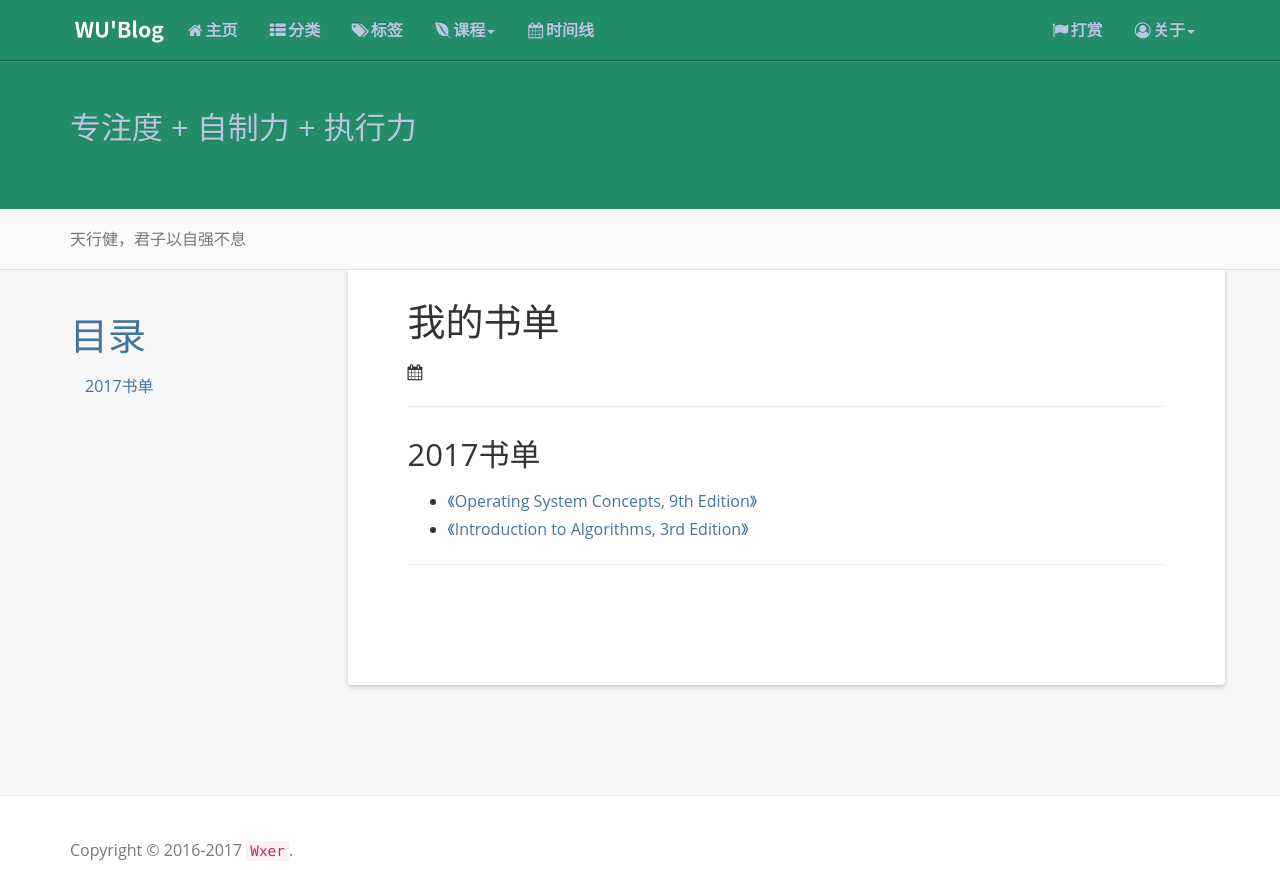
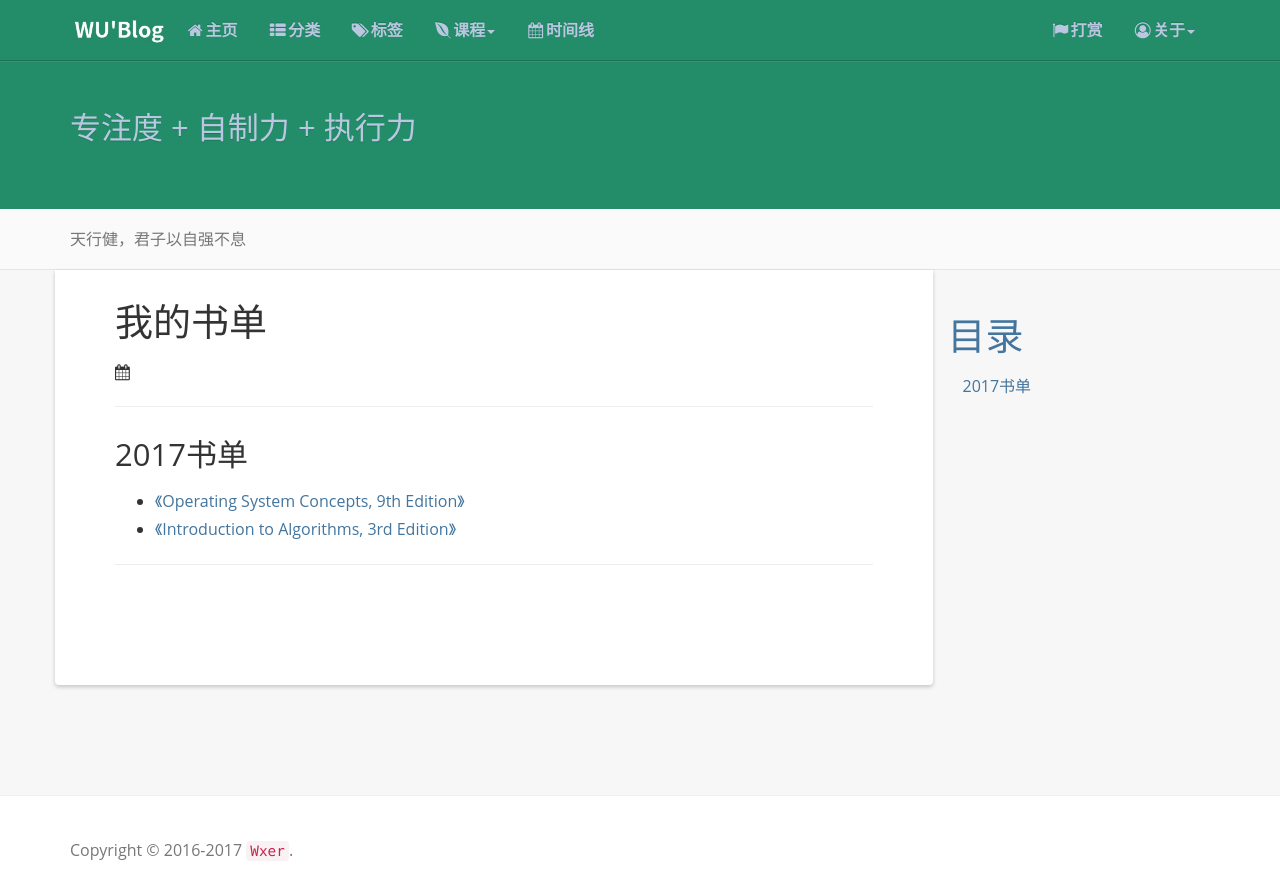
Before and after one commit to 13324077/13324077.github.io, a Jekyll site: the page built from books/book.md, in a window 1280 px wide and 1224 px high, cut to the strip 0-870 px from the top of the window. Built offline with Jekyll 4.4.1, drawn with Linux system fonts in a browser that asks for light colours; nearby versions of some CDN libraries; comment, search, counter and statistics services are not loaded.

Commit message:
add the toc position and add the wik

```diff
--- a/_includes/header.html
+++ b/_includes/header.html
@@ -89,8 +89,10 @@
             <li><a rel="nofollow" target="_blank" href="{{site.github}}"><i class="fa fa-github fa-fw"></i>Github</a></li>
             <li class="divider"></li>
             <li><a rel="nofollow" target="_blank" href="{{site.resume_site}}"><i class="fa fa-user fa-fw"></i>关于作者</a></li>
-            <li><a rel="nofollow" href="{{ '/books' | prepend: site.baseurl }}"><i class="fa fa-book fa-fw"></i>我的书单</a></li>
+            <li><a rel="nofollow" href="{{ '/books/book' | prepend: site.baseurl }}"><i class="fa fa-book fa-fw"></i>我的书单</a></li>
             <li><a rel="nofollow" href="{{ '/reference' | prepend: site.baseurl }}"><i class="fa fa-list-ul fa-fw"></i>推荐博客</a></li>
+            <li class="divider"></li>
+            <li><a href="{{ '/wiki/wiki' | prepend: site.baseurl }}"><i class="fa fa-wikipedia-w fa-fw"></i>常用记录</a></li>
             <li class="divider"></li>
             <li><a href="{{ '/feed.xml' | prepend: site.baseurl }}"><i class="fa fa-rss-square fa-fw"></i>RSS订阅</a></li>
           </ul>
--- a/_layouts/post.html
+++ b/_layouts/post.html
@@ -3,12 +3,6 @@ layout: default
 ---
 <div class="container docs-container">
   <div class="row">
-    <div class="col-md-3">
-      <div class="sidebar hidden-print" role="complementary">
-        {% include lefttree.html %}
-        {% include toc.html %}
-      </div>
-    </div>
     <div class="col-md-9" role="main" id="page_top">
       <div class="panel docs-content">
         <div class="wrapper">
@@ -49,12 +43,12 @@ layout: default
             <ul class="pager">
                 {% if page.previous.url %}
                 <li class="previous">
-                   <a href="{{page.previous.url}}">←{{page.previous.title}}<span class="label label-primary">Older</span></a>
+                   <a href="{{page.previous.url}}">←{{page.previous.title}}<span class="label label-primary">Prev</span></a>
                 </li>
                 {% endif %}
                 {% if page.next.url %}
                 <li class="next">
-                	<a href="{{page.next.url}}">{{page.next.title}}<span class="label label-primary">Newer</span>→</a>
+                	<a href="{{page.next.url}}">{{page.next.title}}<span class="label label-primary">Next</span>→</a>
                 </li>
                 {% endif %}
              </ul>
@@ -62,5 +56,12 @@ layout: default
         </div>
       </div>
     </div>
+    <div class="col-md-3">
+      <div class="sidebar hidden-print" role="complementary">
+        {% include lefttree.html %}
+        {% include toc.html %}
+      </div>
+    </div>
+
   </div>
 </div>
```
Also changed, not shown: books/book.md (renamed from books.md, +1 -1 lines), wiki/wiki.md (added, +20 -0 lines).
